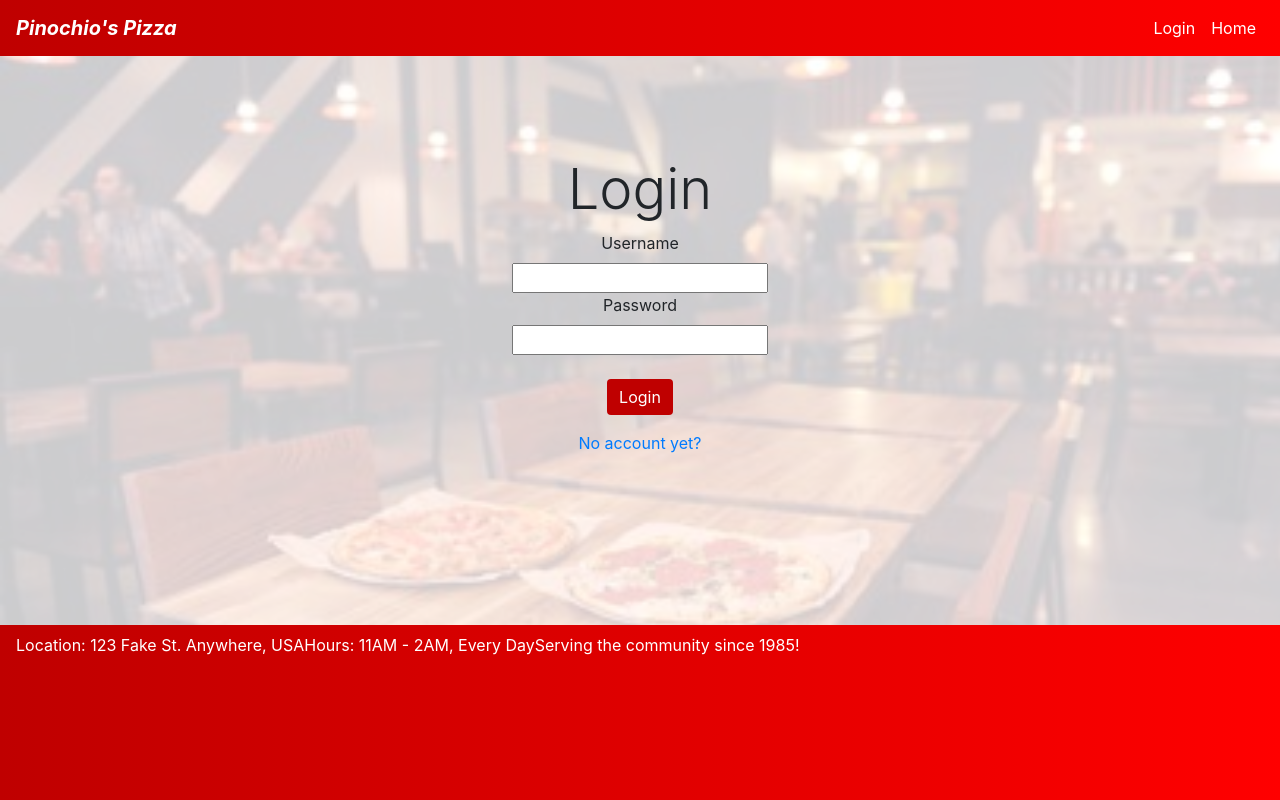
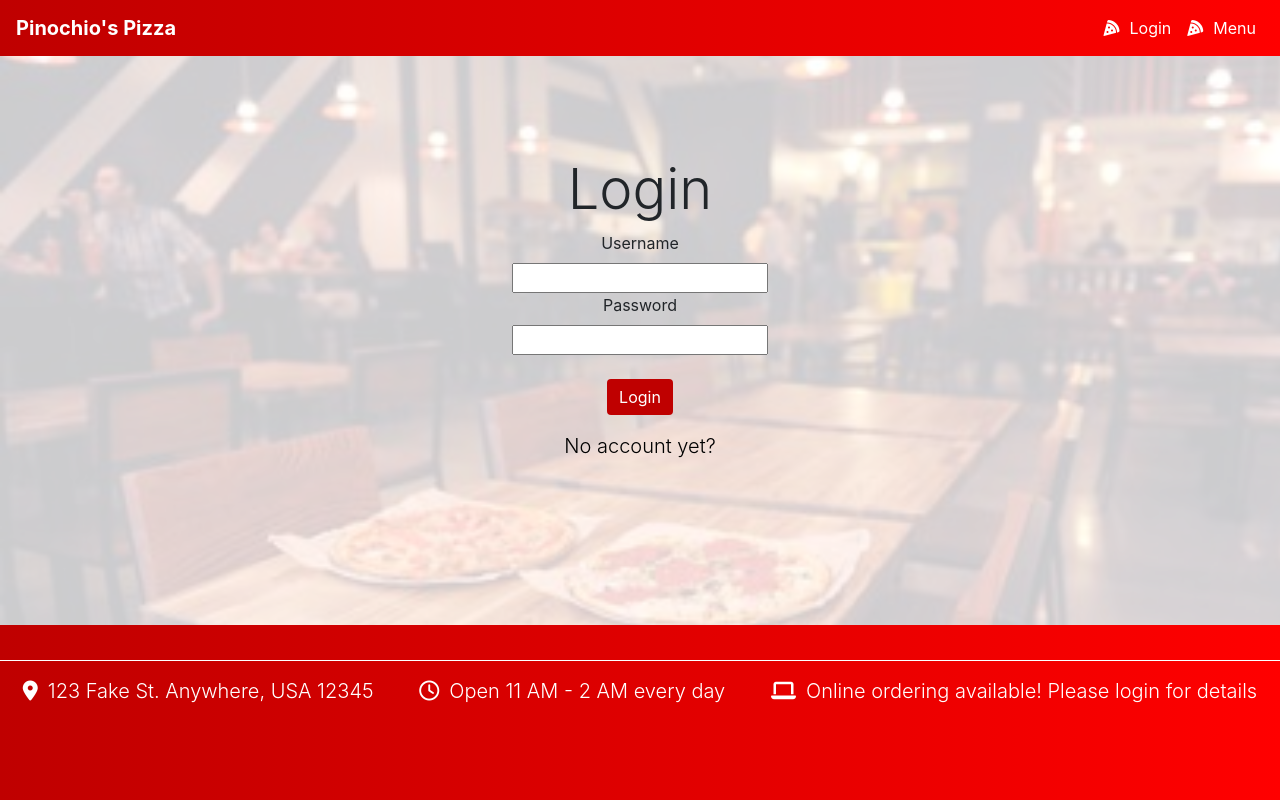
Before and after one commit to jselzer626/Pizza, a Django app: page /users/ in a window 1280 px wide. Run offline with Django 3.2, Linux system fonts and the light colour scheme; some libraries are stand-ins or nearby versions.

Commit message:
finished login / registration templates

```diff
--- a/orders/models.py
+++ b/orders/models.py
@@ -1,7 +1,5 @@
 from django.db import models, IntegrityError
 from django.db.models import Sum
-# import command belwo
-# item = MenuItem(name=row['name'],priceSmall=row['priceSmall'],priceLarge=row['priceLarge'],pizzaStyle=row['pizzaStyle'],pizzaToppingsCount=row['pizzaToppingsCount'],category=Category.objects.get(name=row['category']))
 
 # Create your models here.
 # this will be used as the base class for all menu items and as the main class for pasta and salads
--- a/orders/templates/orders/menu.html
+++ /dev/null
@@ -1,5 +0,0 @@
-<html>
-
-Hello {{ user.username }}
-
-</html>
--- a/orders/urls.py
+++ b/orders/urls.py
@@ -4,5 +4,6 @@ from . import views
 
 # should be for a welcome page
 urlpatterns = [
-    path("", views.index, name="index")
+    path("", views.index, name="index"),
+    path("createNewOrder", views.createNewOrder, name="createNewOrder")
 ]
--- a/static/styles.css
+++ b/static/styles.css
@@ -8,6 +8,18 @@ body, html {
   background-image: linear-gradient(to right, #bf0000, red);
 }
 
+i {
+  margin-right: 10px;
+}
+
+.footer-details {
+  height: 50%;
+}
+
+.page-header {
+  margin-top: 50px;
+}
+
 .container {
   min-height: 75vh;
   overflow: hidden;
@@ -15,18 +27,52 @@ body, html {
   z-index: -1;
 }
 
+footer > div {
+  height: 75%;
+  border-top: 1px solid white;
+  margin-top: 35px;
+  display: flex;
+  flex-flow: row wrap;
+  justify-content: space-around;
+}
+
+.userMenu {
+  font-size: 125px;
+  margin-top: 125px;
+  display: flex;
+  flex-flow: row wrap;
+  justify-content: space-around;
+}
+
+.userMenu p {
+  margin-top: 25px;
+  font-size: 20px;
+}
+
+.userMenu a {
+  color: black;
+}
+
+.footer-details > p {
+  margin-top: 15px;
+}
+
 .signUpForm {
   margin-top: 100px;
+  margin-bottom: 50px;
+}
+.signUpForm > a {
+  color: black;
+}
+
+#belowSignUpForm {
+  padding-top: 30px;
+  border-top: 1px solid black;
 }
 
 .btn-primary {
   background-color: #bf0000;
   border: black;
-}
-
-footer > .nav-item {
-  margin-right: 25px;
-  color: white;
 }
 
 #restaurant-pic {
@@ -60,3 +106,12 @@ footer {
 .nav-item > a {
   color: white;
 }
+
+#userDetails {
+  color: white;
+  margin-right: 50px;
+}
+
+table {
+  columns: 6;
+}
--- a/templates/base.html
+++ b/templates/base.html
@@ -4,18 +4,28 @@
     <meta charset="utf-8">
     <meta name="viewport" content="width=device-width, initial-scale=1, shrink-to-fit=no">
     <link href="https://maxcdn.bootstrapcdn.com/bootstrap/4.1.3/css/bootstrap.min.css" rel="stylesheet">
-    <link rel="stylesheet" href="https://cdnjs.cloudflare.com/ajax/libs/font-awesome/4.7.0/css/font-awesome.min.css">
     <link rel="stylesheet" href="{% static 'styles.css' %}">
+    <script src="https://kit.fontawesome.com/2a523a7e7f.js" crossorigin="anonymous"></script>
     <script src="https://code.jquery.com/jquery-3.3.1.min.js"></script>
     <script src="https://cdnjs.cloudflare.com/ajax/libs/popper.js/1.14.3/umd/popper.min.js"></script>
     <script src="https://maxcdn.bootstrapcdn.com/bootstrap/4.1.3/js/bootstrap.min.js"></script>
     <title>{% block title %}{% endblock %}</title>
   </head>
   <nav class="navbar navbar-expand-lg">
-    <a class="navbar-brand" href="#"><em>Pinochio's Pizza</em></a>
+    <a class="navbar-brand lead" href="#">Pinochio's Pizza</a>
     <ul class="navbar-nav ml-auto">
-      <li class="nav-item"><a class="nav-link" href="#">Login</a></li>
-      <li class="nav-item"><a class="nav-link" href="#">Home</a></li>
+      {% if user.username %}
+      <div class="dropdown d-inline">
+        <a class="nav-link dropdown-toggle lead" role="button" id="userDetails" data-toggle="dropdown"><i class="far fa-user"></i>{{ user.username }}</a>
+          <div class="dropdown-menu">
+            <a class="dropdown-item" href="logout">Menu</a>
+            <a class="dropdown-item" href="logout">Logout</a>
+          </div>
+      </div>
+      {% else %}
+      <li class="nav-item"><a class="nav-link" href="/"><i class="fas fa-pizza-slice"></i>Login</a></li>
+      <li class="nav-item"><a class="nav-link" href="#"><i class="fas fa-pizza-slice"></i>Menu</a></li>
+      {% endif %}
     </ul>
   </nav>
   <body>
@@ -26,12 +36,10 @@
     </div>
   </body>
   <footer>
-    <nav class="navbar navbar-expand-lg">
-      <ul class="navbar-nav">
-        <li class="nav-item">Location: 123 Fake St. Anywhere, USA</li>
-        <li class="nav-item">Hours: 11AM - 2AM, Every Day</li>
-        <li class="nav-item">Serving the community since 1985!</li>
-      </ul>
-    </nav>
+    <div>
+      <div class="footer-details"><p class="lead"><i class="fas fa-map-marker-alt"></i>123 Fake St. Anywhere, USA 12345</p></div>
+      <div class="footer-details"><p class="lead"><i class="far fa-clock"></i>Open 11 AM - 2 AM every day</p></div>
+      <div class="footer-details"><p class="lead"><i class="fas fa-laptop"></i>Online ordering available! Please login for details</p></div>
+    </div>
   </footer>
 </html>
--- a/users/templates/users/login.html
+++ b/users/templates/users/login.html
@@ -21,6 +21,6 @@ Login
     <br>
     <button class='btn btn-primary' type="submit">Login</button>
   </form>
-  <a href="register">No account yet?</a>
+  <a class="lead" href="register">No account yet?</a>
 </div>
 {% endblock %}
```
Also changed, not shown: orders/templates/orders/create.html (added, +38 -0 lines), orders/templates/orders/userhome.html (added, +22 -0 lines), orders/views.py (+9 -1 lines), users/templates/users/register.html (+25 -17 lines), db.sqlite3, orders/templates/orders/menuview.html (added).
